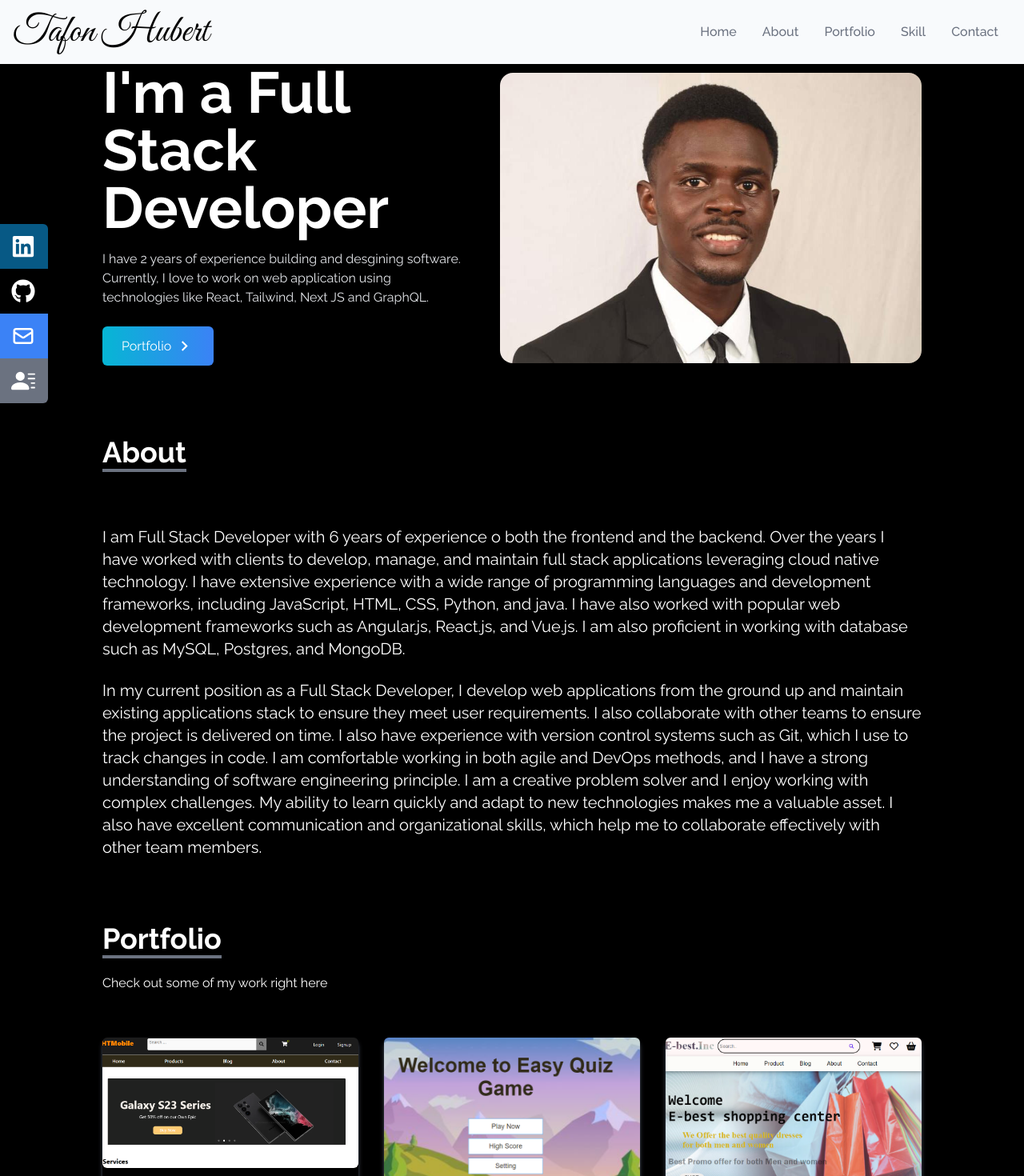
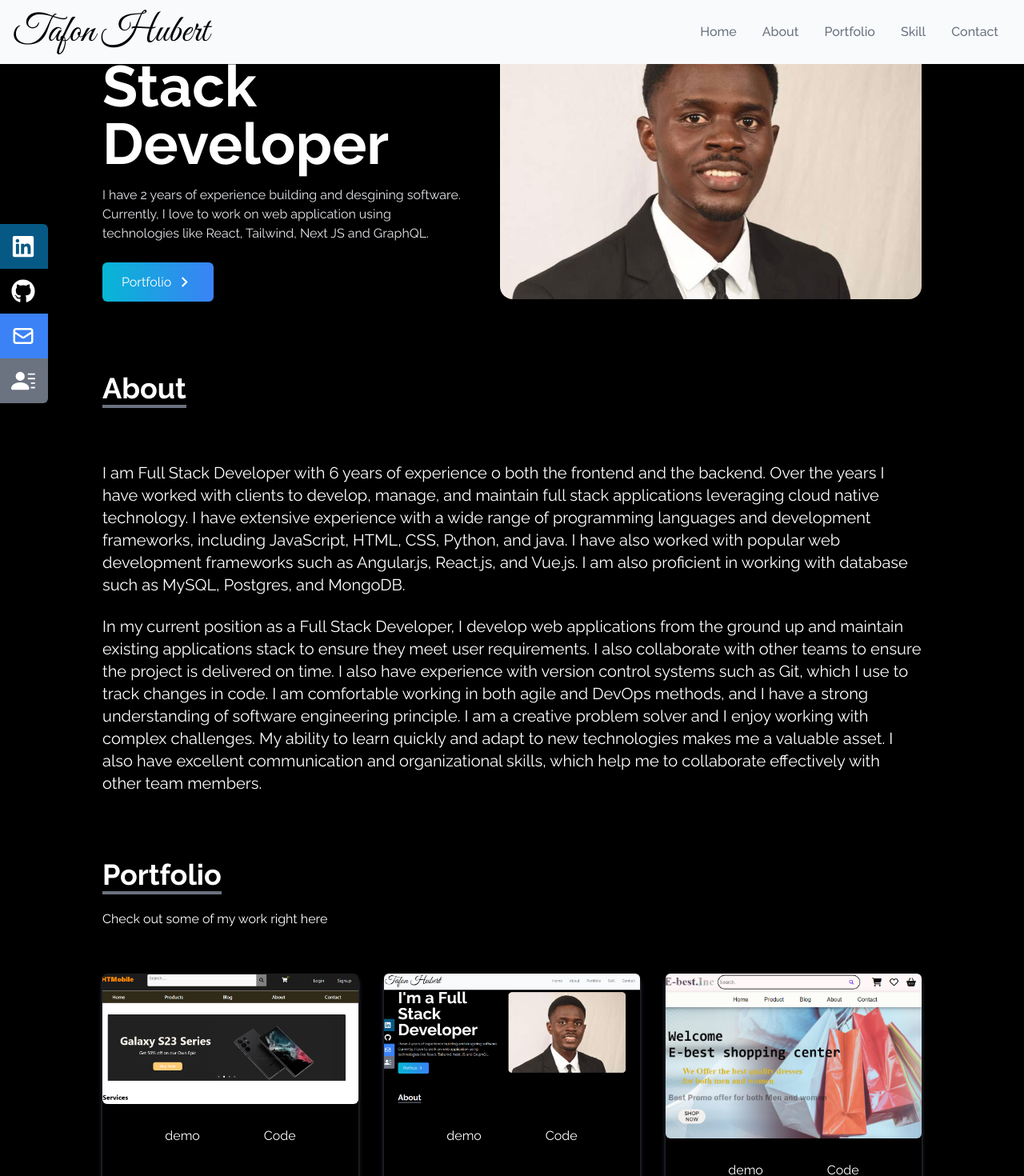
Before and after one commit to tafonhubertnwana/My-portfolio, a React (Create React App) app in the folder my-portfolio/: page / in a window 1280 px wide. Shown: the top 1470 px of the page at 80% size. Built offline with nearby package versions, Linux system fonts and the light colour scheme.

Commit message:
modifying the home page

```diff
--- a/my-portfolio/src/components/Home.jsx
+++ b/my-portfolio/src/components/Home.jsx
@@ -16,7 +16,7 @@ const Home = () => {
     <>
       <Navbar />
       <div  className='  bg-black'>
-        <div name="Home" className="max-w-screen-lg mx-auto flex flex-col items-center justify-centerh-screen w-full pt-20 md:flex-row">
+        <div name="Home" className="max-w-screen-lg mx-auto flex flex-col items-center justify-centerh-screen w-full pt-50 md:flex-row">
           <div className="flex flex-col justify-center h-full">
             <h2 className="text-4xl sm:text-7xl font-bold text-white">
               I'm a Full Stack Developer
--- a/my-portfolio/src/components/Portfolio.jsx
+++ b/my-portfolio/src/components/Portfolio.jsx
@@ -2,6 +2,7 @@ import React from 'react'
 import image from "../image/e-quiz.png";
 import image2 from "../image/ht-mobile.png"
 import image3 from "../image/e-best.png"
+import image4 from "../image/portfolio.png"
 
 const Portfolio = () => {
   return (
@@ -29,7 +30,7 @@ const Portfolio = () => {
             </div>
           </div>
           <div className="shadow-md shadow-gray-600 rounded-lg">
-            <img src={image} alt="" className="rounded-md duration-200 hover:scale-105"/>
+            <img src={image4} alt="" className="rounded-md duration-200 hover:scale-105"/>
             <div className="flex items-center justify-center">
               <a href="https://main.dqk3s0sa4prok.amplifyapp.com/"><button className="w-1/2 px-6 py-3 m-4 duration-200 hover:scale-105">
                 demo
```
Also changed, not shown: my-portfolio/src/image/portfolio.png (added).
